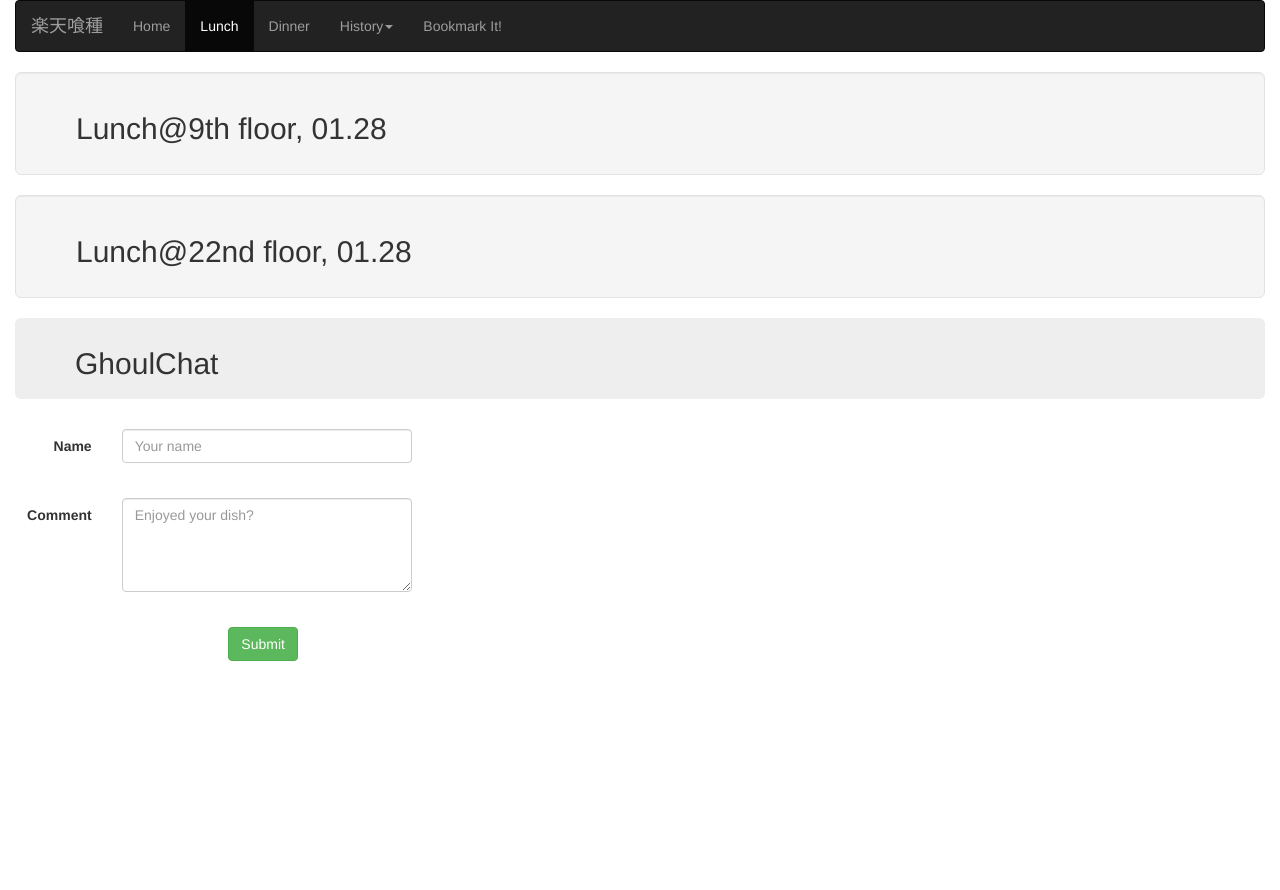
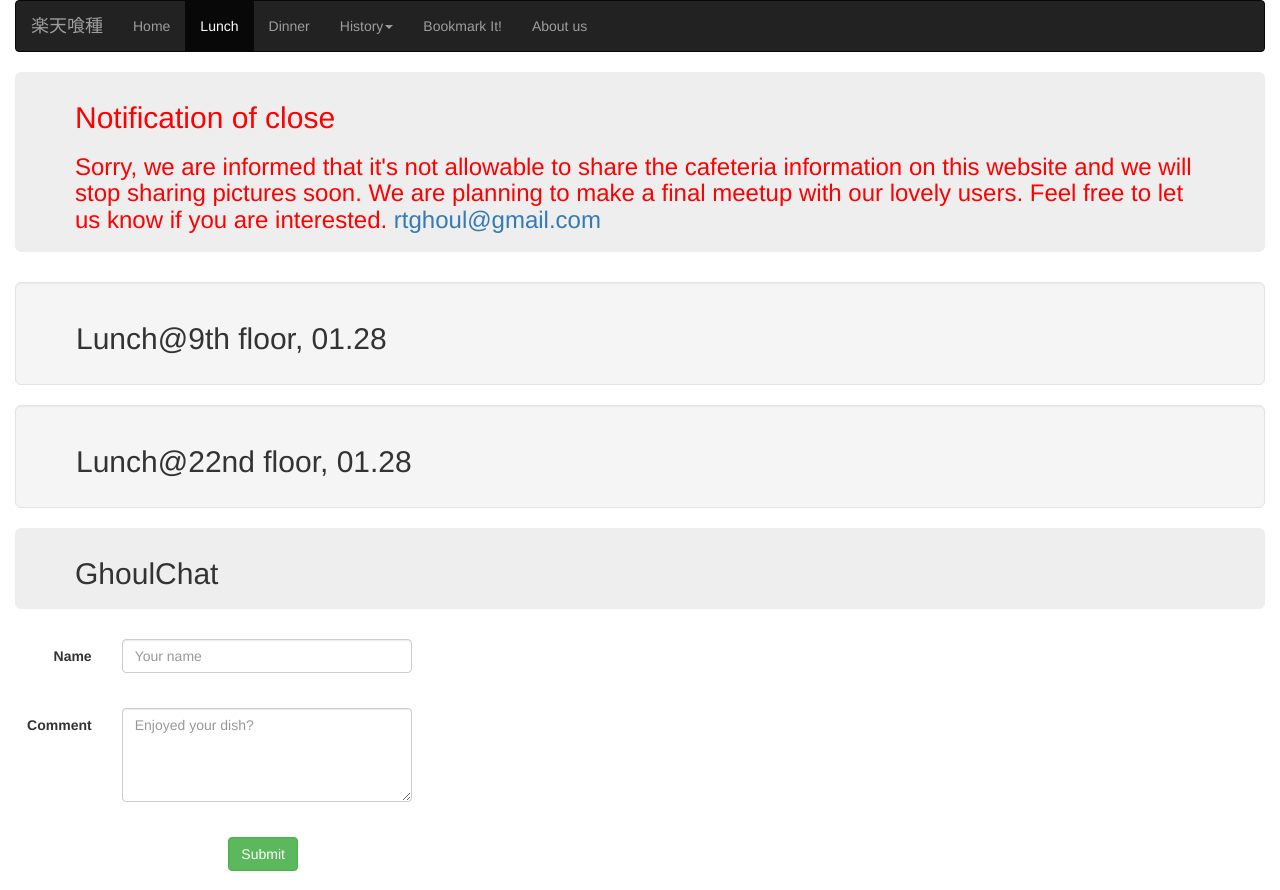
Before and after one commit to yrjie/Rghoul, a Django app: page / in a window 1280 px wide. Shown: the top 890 px of the page. Before the commit the page ends 661 px from the top, so only its background shows below. Run offline with Django 3.2, Linux system fonts and the light colour scheme; data that the repository does not hold is empty; some libraries are stand-ins or nearby versions.

Commit message:
added close info

```diff
--- a/Rghoul/urls.py
+++ b/Rghoul/urls.py
@@ -25,6 +25,7 @@ urlpatterns = patterns('',
     url(r'^createpoll/$', views.createPoll),
     url(r'^poll/(?P<code>.+)/$', views.showPoll),
     url(r'^vote/$', views.vote),
+    url(r'^about/$', views.about),
 
     url(r'^thisisadmin/', include(admin.site.urls)),
 ) #+ static(settings.STATIC_URL, document_root=settings.STATIC_ROOT)
--- a/Rghoul/views.py
+++ b/Rghoul/views.py
@@ -400,3 +400,7 @@ def getOpenPolls():
         info.append(p.count)
         polls[p.code] = info
     return polls
+
+def about(request):
+    folders = utils.getDateList()
+    return render_to_response("about.html", {"folders":folders})
--- a/templates/bookmark.html
+++ b/templates/bookmark.html
@@ -33,6 +33,7 @@
 
             <div class="collapse navbar-collapse" id="navbar-collapse">
                 <ul class="nav navbar-nav">
+                    <li><a href="/">Home</a></li>
                     <li><a href="/index/lunch/">Lunch</a></li>
                     <li><a href="/index/dinner/">Dinner</a></li>
                     <li class="dropdown">
@@ -44,6 +45,7 @@
                         </ul>
                     </li>
                     <li class="active"><a href="/bookmark/">Bookmark It!</a></li>
+                    <li><a href="/about/">About us</a></li>
                 </ul>
             </div>
         </nav>
--- a/templates/createpoll.html
+++ b/templates/createpoll.html
@@ -33,6 +33,7 @@
 
             <div class="collapse navbar-collapse" id="navbar-collapse">
                 <ul class="nav navbar-nav">
+                    <li><a href="/">Home</a></li>
                     <li><a href="/index/lunch/">Lunch</a></li>
                     <li><a href="/index/dinner/">Dinner</a></li>
                     <li class="dropdown">
@@ -44,6 +45,7 @@
                         </ul>
                     </li>
                     <li><a href="/bookmark/">Bookmark It!</a></li>
+                    <li><a href="/about/">About us</a></li>
                 </ul>
             </div>
         </nav>
--- a/templates/indexSp.html
+++ b/templates/indexSp.html
@@ -45,10 +45,12 @@
                         </ul>
                     </li>
                     <li><a href="/bookmark/">Bookmark It!</a></li>
+                    <li><a href="/about/">About us</a></li>
                 </ul>
             </div>
         </nav>
 
+        <div class="jumbotron well-sm"><h2><font color="red">Notification of close</font></h2><h3><font color="red">Sorry, we are informed that it's not allowable to share the cafeteria information on this website and we will stop sharing pictures soon. We are planning to make a final meetup with our lovely users. Feel free to let us know if you are interested. <a href="mailto:rtghoul@gmail.com">rtghoul@gmail.com</a></font></h3></div>
         <div class="tab-content">
             <div id="lunch" class="tab-pane fade{% if not showDinner %} in active{% endif %}">
                 <div class="jumbotron well"><h2>Lunch@9th floor, {{ dateTtl }}</h2></div>
--- a/templates/poll.html
+++ b/templates/poll.html
@@ -33,6 +33,7 @@
 
             <div class="collapse navbar-collapse" id="navbar-collapse">
                 <ul class="nav navbar-nav">
+                    <li><a href="/">Home</a></li>
                     <li><a href="/index/lunch/">Lunch</a></li>
                     <li><a href="/index/dinner/">Dinner</a></li>
                     <li class="dropdown">
@@ -44,6 +45,7 @@
                         </ul>
                     </li>
                     <li><a href="/bookmark/">Bookmark It!</a></li>
+                    <li><a href="/about/">About us</a></li>
                 </ul>
             </div>
         </nav>
```
